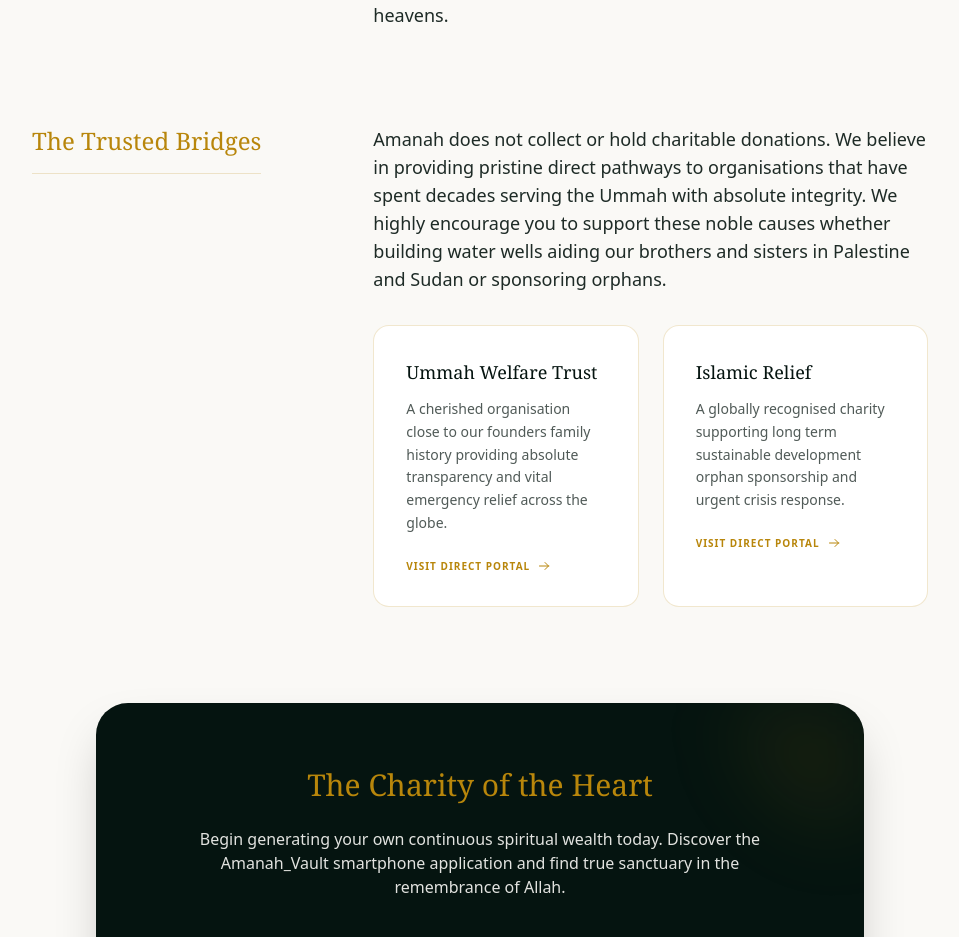
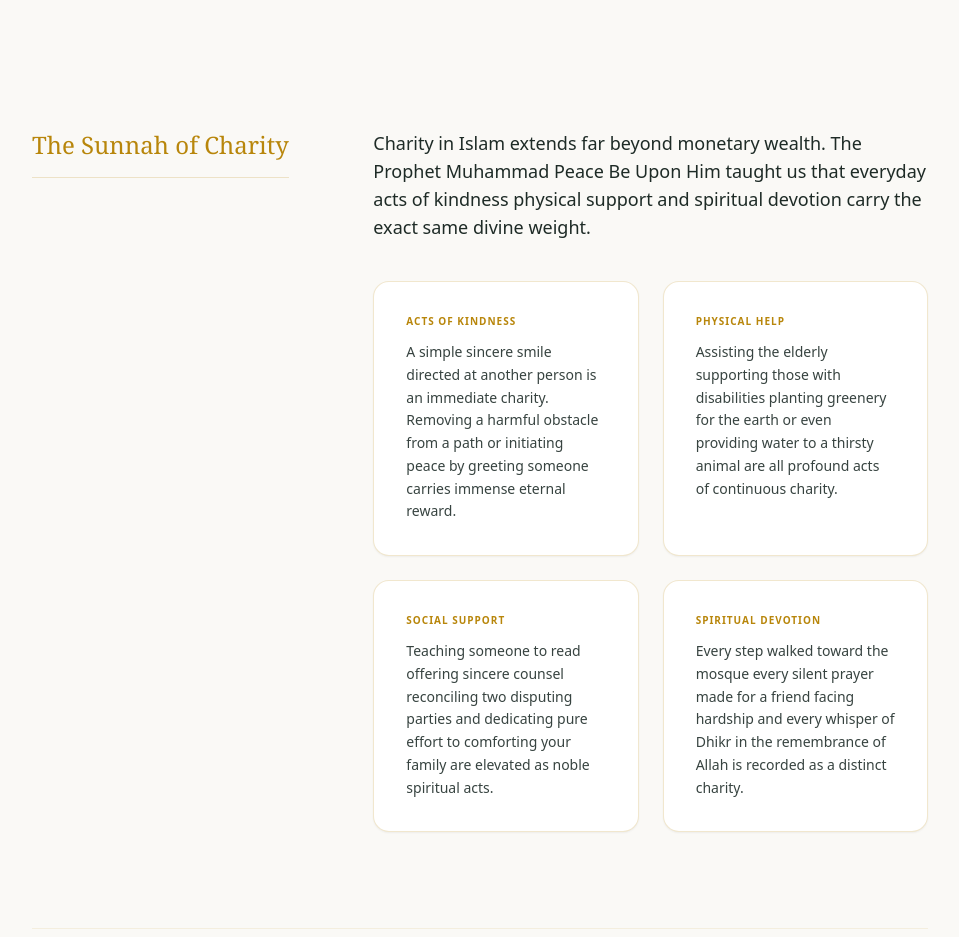
Before and after one commit to amanahco/amanah-web, a Next.js app: page /causes in a window 1280 px wide. Shown: the part 1760-2697 px from the top of the page, without its empty margins (160-1119 px from the left). Built offline with nearby package versions, Linux system fonts and the light colour scheme.

Commit message:
feat(causes): enhance the Causes page with new content on the Sunnah of Charity, updating UI copy for clarity and consistency, and replacing references to the Amanah_Vault app with the Amanah Application

```diff
--- a/app/causes/page.tsx
+++ b/app/causes/page.tsx
@@ -1,7 +1,7 @@
 /**
  * UI: Amanah Web Storefront The Noble Causes
  * Description: A serene educational guide on Zakat Fitranah and continuous charity.
- * Highlights trusted bridges like Ummah Welfare Trust and Islamic Relief.
+ * Features the Sunnah of everyday charity and trusted donation bridges.
  * Designed with strict Quiet Luxury aesthetics.
  * Amanah Collective Ltd ©️ 2026. All Rights Reserved.
  */
@@ -88,13 +88,58 @@
               The Prophet with his infinite wisdom smiled upon them. He taught them that wealth is not the only currency of charity. He revealed that every single time a believer says SubhanAllah it is a charity. Every Alhamdulillah is a charity. Every Allahu Akbar is a charity.
             </p>
             <p className="text-base md:text-lg leading-relaxed text-[#051410]/90">
-              This profound truth is the very foundation of the Amanah_Vault smartphone application and our upcoming tactile dhikr ring. Even if you do not have worldly wealth to give every single silent slide of the titanium ring and every count logged in your digital sanctuary is recorded as a magnificent act of charity in the heavens.
+              This profound truth is the very foundation of the Amanah Application and our upcoming tactile dhikr ring. Even if you do not have worldly wealth to give every single silent slide of the titanium ring and every count logged in your digital sanctuary is recorded as a magnificent act of charity in the heavens.
             </p>
           </div>
         </div>
 
+        {/* The Sunnah of Charity Grid */}
+        <div className="flex flex-col md:flex-row gap-8 md:gap-16 items-start mt-8">
+          <div className="md:w-1/3">
+            <h3 className="text-2xl font-serif text-[#B8860B] border-b border-[#B8860B]/20 pb-4 inline-block">
+              The Sunnah of Charity
+            </h3>
+          </div>
+          <div className="md:w-2/3">
+            <p className="text-base md:text-lg leading-relaxed text-[#051410]/90 mb-10">
+              Charity in Islam extends far beyond monetary wealth. The Prophet Muhammad Peace Be Upon Him taught us that everyday acts of kindness physical support and spiritual devotion carry the exact same divine weight.
+            </p>
+            <div className="grid grid-cols-1 md:grid-cols-2 gap-6">
+
+              <div className="bg-white p-8 rounded-2xl border border-[#B8860B]/20 shadow-sm">
+                <h4 className="text-[#B8860B] font-bold tracking-widest uppercase text-[10px] mb-3">Acts of Kindness</h4>
+                <p className="text-sm text-[#051410]/80 leading-relaxed">
+                  A simple sincere smile directed at another person is an immediate charity. Removing a harmful obstacle from a path or initiating peace by greeting someone carries immense eternal reward.
+                </p>
+              </div>
+
+              <div className="bg-white p-8 rounded-2xl border border-[#B8860B]/20 shadow-sm">
+                <h4 className="text-[#B8860B] font-bold tracking-widest uppercase text-[10px] mb-3">Physical Help</h4>
+                <p className="text-sm text-[#051410]/80 leading-relaxed">
+                  Assisting the elderly supporting those with disabilities planting greenery for the earth or even providing water to a thirsty animal are all profound acts of continuous charity.
+                </p>
+              </div>
+
+              <div className="bg-white p-8 rounded-2xl border border-[#B8860B]/20 shadow-sm">
+                <h4 className="text-[#B8860B] font-bold tracking-widest uppercase text-[10px] mb-3">Social Support</h4>
+                <p className="text-sm text-[#051410]/80 leading-relaxed">
+                  Teaching someone to read offering sincere counsel reconciling two disputing parties and dedicating pure effort to comforting your family are elevated as noble spiritual acts.
+                </p>
+              </div>
+
+              <div className="bg-white p-8 rounded-2xl border border-[#B8860B]/20 shadow-sm">
+                <h4 className="text-[#B8860B] font-bold tracking-widest uppercase text-[10px] mb-3">Spiritual Devotion</h4>
+                <p className="text-sm text-[#051410]/80 leading-relaxed">
+                  Every step walked toward the mosque every silent prayer made for a friend facing hardship and every whisper of Dhikr in the remembrance of Allah is recorded as a distinct charity.
+                </p>
+              </div>
+
+            </div>
+          </div>
+        </div>
+
         {/* The Trusted Bridges */}
-        <div className="flex flex-col md:flex-row gap-8 md:gap-16 items-start">
+        <div className="flex flex-col md:flex-row gap-8 md:gap-16 items-start pt-8 border-t border-[#B8860B]/10">
           <div className="md:w-1/3">
             <h3 className="text-2xl font-serif text-[#B8860B] border-b border-[#B8860B]/20 pb-4 inline-block">
               The Trusted Bridges
@@ -140,7 +185,7 @@
           The Charity of the Heart
         </h3>
         <p className="text-sm md:text-base leading-relaxed opacity-90 mb-10 relative z-10 max-w-xl mx-auto">
-          Begin generating your own continuous spiritual wealth today. Discover the Amanah_Vault smartphone application and find true sanctuary in the remembrance of Allah.
+          Begin generating your own continuous spiritual wealth today. Discover the Amanah Application and find true sanctuary in the remembrance of Allah.
         </p>
         <Link href="/software" className="inline-block bg-[#FAF9F6] text-[#051410] px-10 py-4 rounded-full text-xs uppercase tracking-widest font-bold hover:bg-[#B8860B] hover:text-[#FAF9F6] transition-all duration-300 relative z-10">
           Discover Our Software
```
